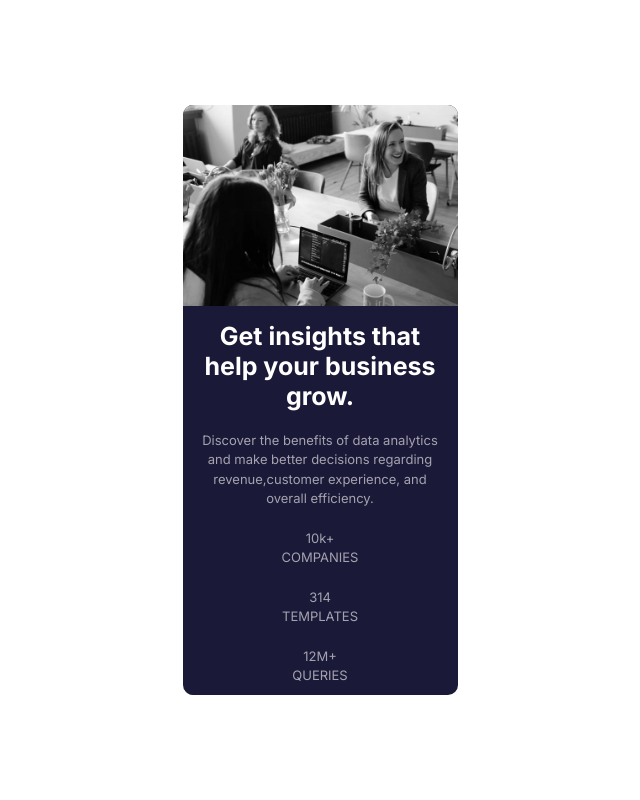
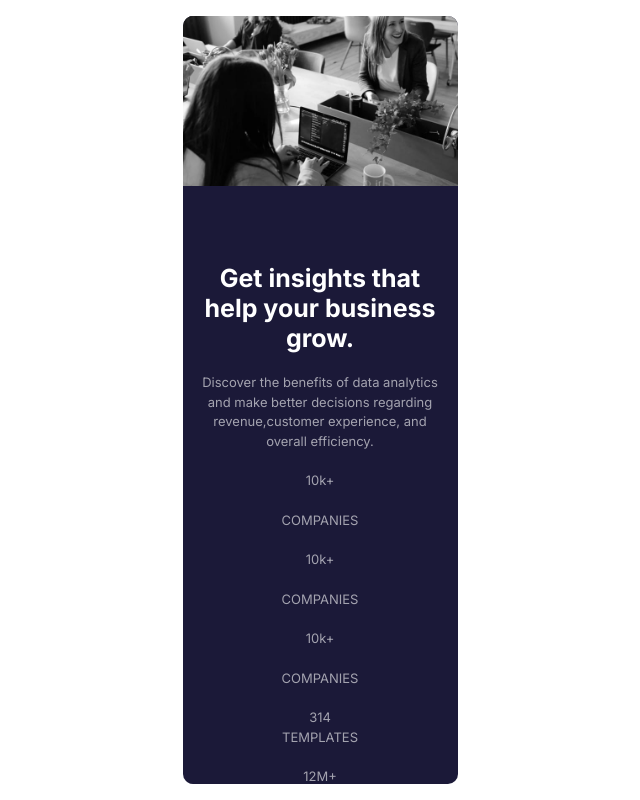
Before and after one commit to edber455/-stats-preview-card-component, a plain HTML site: page index.html in a window 1280 px wide. Shown: the whole page, without its empty margins (320-960 px from the left). Drawn offline with Linux system fonts and the light colour scheme.

Commit message:
changes in html structure

```diff
--- a/index.html
+++ b/index.html
@@ -12,17 +12,31 @@
       <div class="right">
         <img src="images/image-header-mobile.jpg" alt="" />
       </div>
+      <!-- left -->
       <div class="left">
         <h1>Get insights that help your business grow.</h1>
         <p>
           Discover the benefits of data analytics and make better decisions
           regarding revenue,customer experience, and overall efficiency.
         </p>
-        <div class="kolicina">
-          <p>
-            10k+ <br />
-            COMPANIES
-          </p>
+        <!-- left-top -->
+        <div class="left-top"></div>
+
+        <!-- left-bottom -->
+        <div class="left-bottom"></div>
+        <div class="quantity">
+          <div class="quantitiy-companies">
+            <p>10k+</p>
+            <p>COMPANIES</p>
+          </div>
+          <div class="quantitiy-templates">
+            <p>10k+</p>
+            <p>COMPANIES</p>
+          </div>
+          <div class="quantitiy-queries">
+            <p>10k+</p>
+            <p>COMPANIES</p>
+          </div>
           <p>
             314 <br />
             TEMPLATES
```
